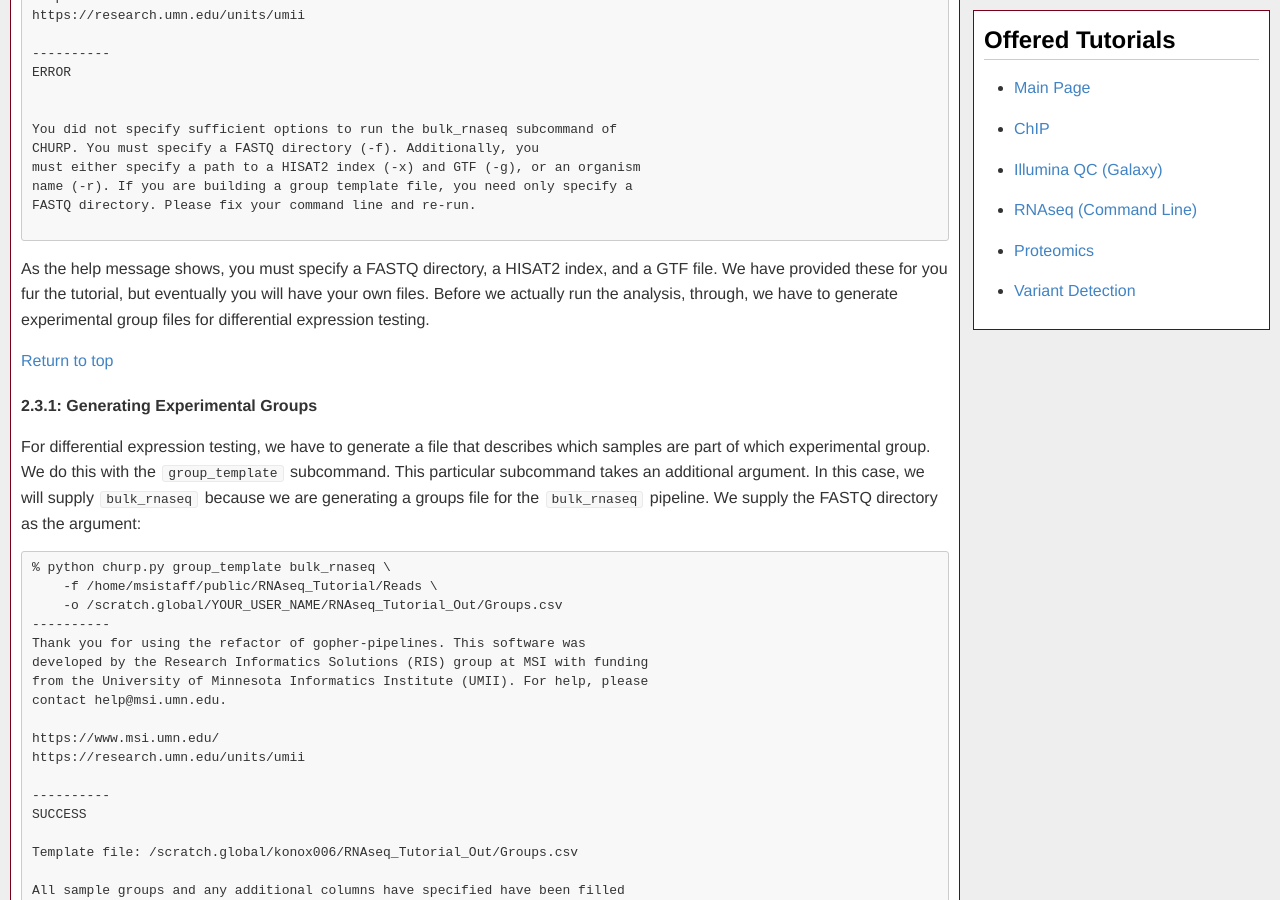
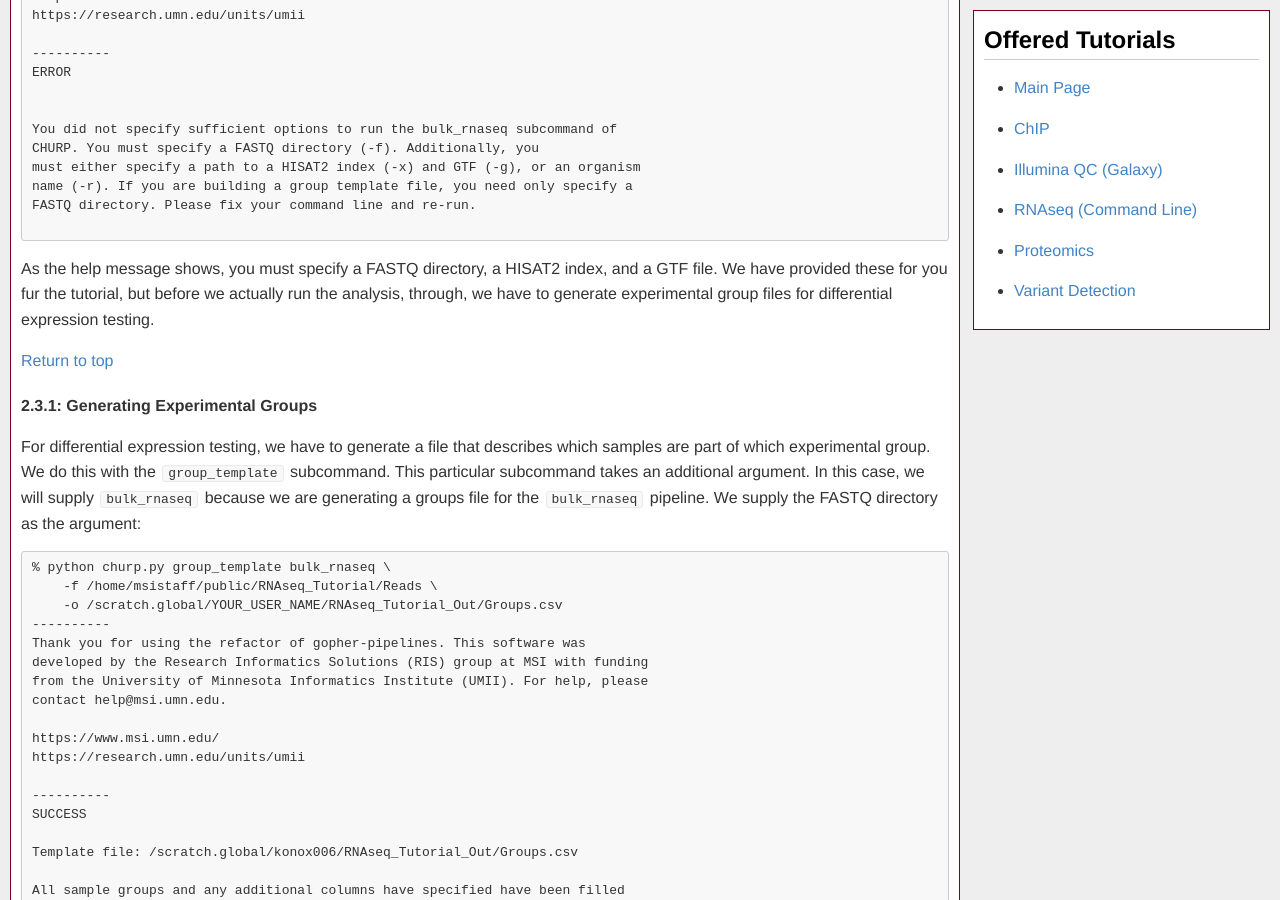
Before and after one commit to msi-ris/Tutorials, a Jekyll site: the page built from rnaseq_cmd.md, in a window 1280 px wide and 900 px high, scrolled down 12728 px. Built offline with Jekyll 4.4.1, drawn with Linux system fonts in a browser that asks for light colours.

Commit message:
Update rnaseq

````diff
--- a/rnaseq_cmd.md
+++ b/rnaseq_cmd.md
@@ -515,9 +515,9 @@ FASTQ directory. Please fix your command line and re-run.
 ```
 
 As the help message shows, you must specify a FASTQ directory, a HISAT2 index,
-and a GTF file. We have provided these for you fur the tutorial, but eventually
-you will have your own files. Before we actually run the analysis, through, we
-have to generate experimental group files for differential expression testing.
+and a GTF file. We have provided these for you fur the tutorial, but before we
+actually run the analysis, through, we have to generate experimental group files
+for differential expression testing.
 
 [Return to top](#top)
 #### <a name="2.3.1"></a> 2.3.1: Generating Experimental Groups
````
